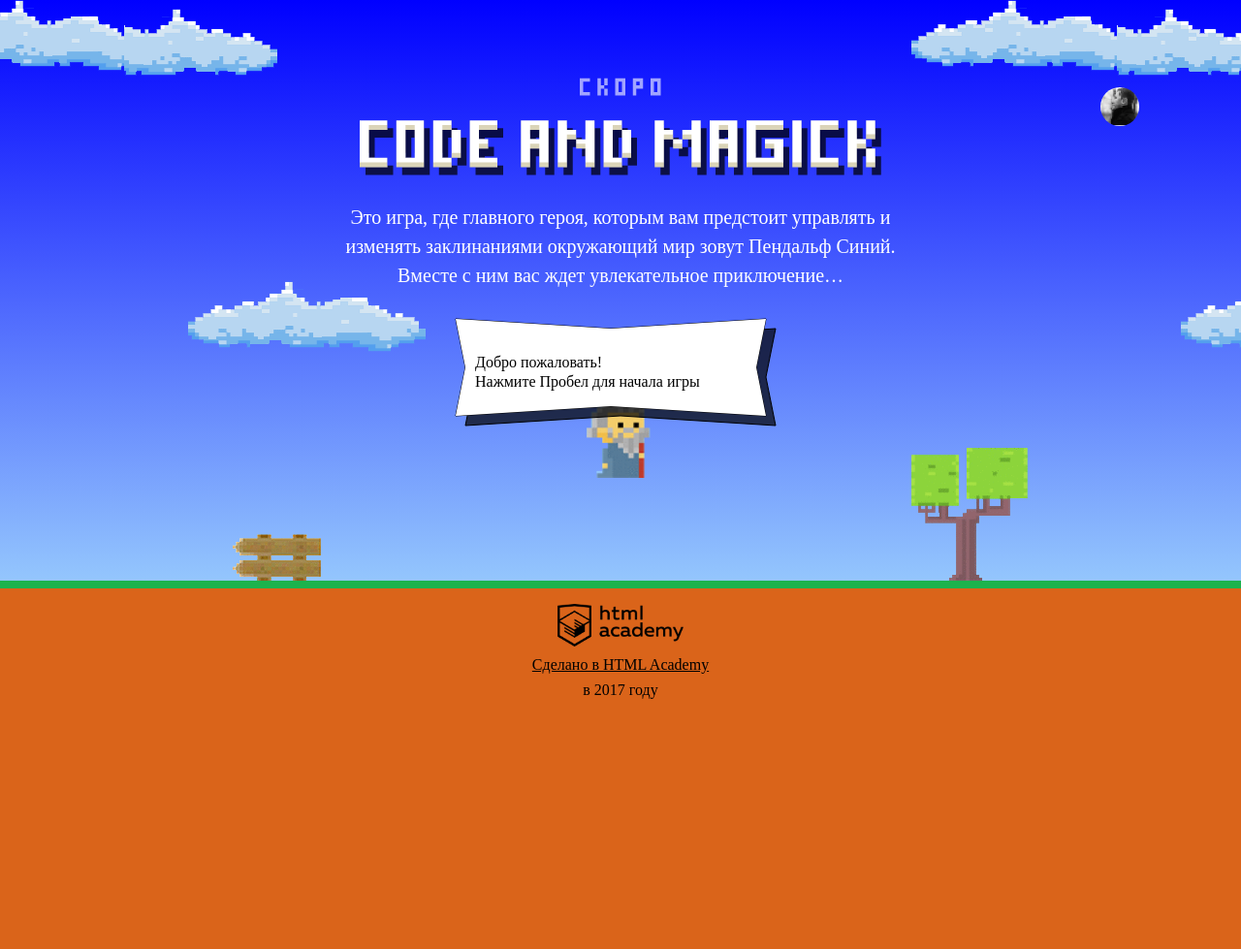
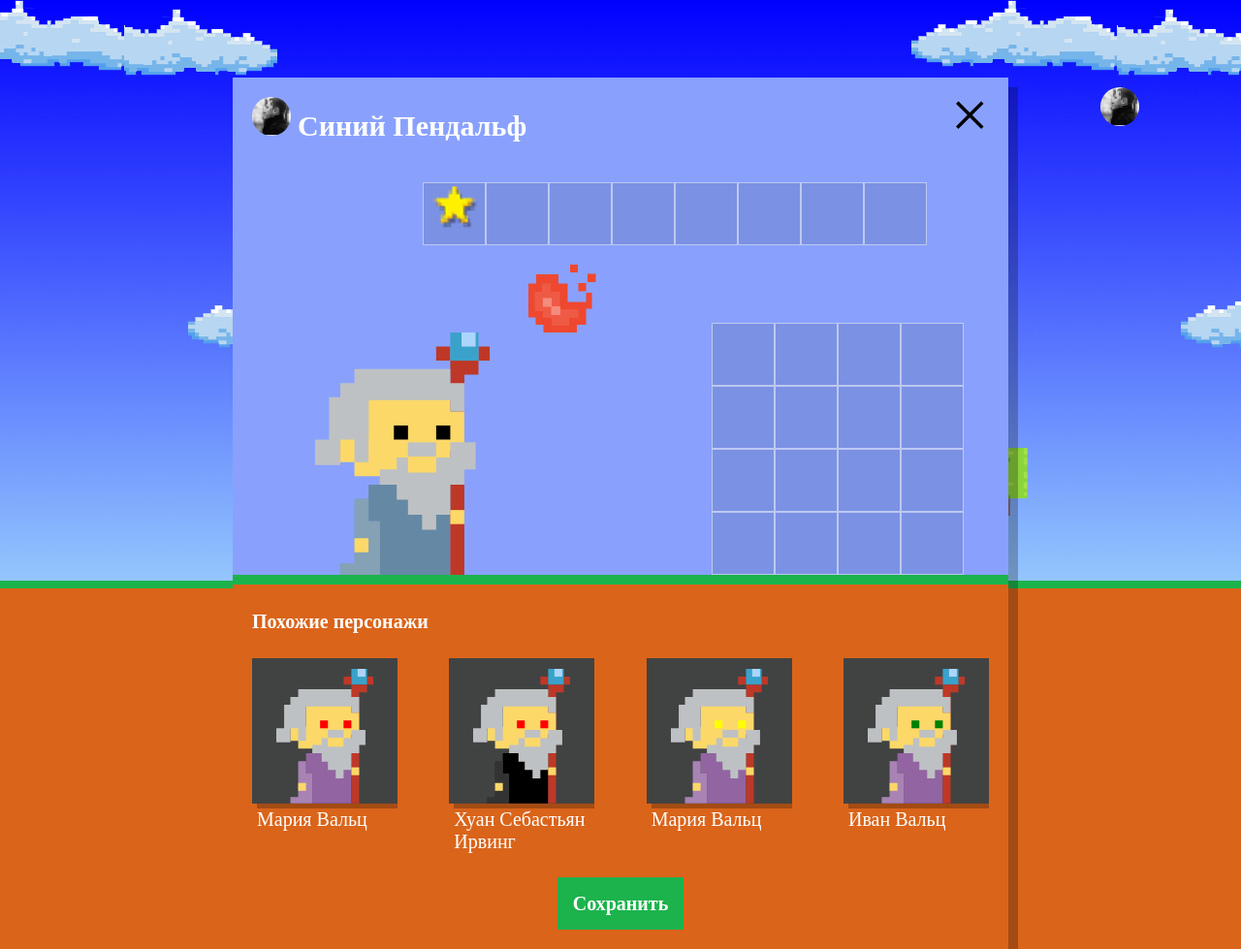
Before and after one commit to kalashnikovsb/Code-And-Magick, a website: page index.html in a window 1280 px wide. Shown: the whole page at 97% size. Before the commit the page ends 800 px from the top, so only its background shows below. Drawn offline with Linux system fonts and the light colour scheme; a web font is replaced by a local one.

Commit message:
Выполнил 4 задание

```diff
--- a/index.html
+++ b/index.html
@@ -205,8 +205,9 @@
   };
 </script>
 
+<script src="js/game.js"></script>
 <script src="js/stat.js"></script>
-<script src="js/game.js"></script>
+<script src="js/setup.js"></script>
 
 </body>
 </html>
--- /dev/null
+++ b/js/setup.js
@@ -0,0 +1,63 @@
+'use strict';
+
+var NAMES = ['Иван', 'Хуан Себастьян', 'Мария', 'Кристоф', 'Виктор', 'Юлия', 'Люпита', 'Вашингтон'];
+var SURNAMES = ['да Марья', 'Верон', 'Мирабелла', 'Вальц', 'Онопко', 'Топольницкая', 'Нионго', 'Ирвинг'];
+var COATS_COLORS = ['rgb(101, 137, 164)', 'rgb(241, 43, 107)', 'rgb(146, 100, 161)', 'rgb(56, 159, 117)', 'rgb(215, 210, 55)', 'rgb(0, 0, 0)'];
+var EYES_COLORS = ['black', 'red', 'blue', 'yellow', 'green'];
+var NUMBER_OF_WIZARDS = 4;
+var setup = document.querySelector('.setup');
+var setupSimilar = document.querySelector('.setup-similar');
+var wizardsList = document.querySelector('.setup-similar-list');
+var wizardTemplate = document.querySelector('#similar-wizard-template').content.querySelector('.setup-similar-item');
+
+var getRandomNumber = function (min, max) {
+  min = Math.ceil(min);
+  max = Math.floor(max);
+  return Math.floor(Math.random() * (max - min + 1)) + min;
+};
+
+var getRandomArrayElement = function (array) {
+  var maxIndex = array.length - 1;
+  var randomIndex = getRandomNumber(0, maxIndex);
+  return array[randomIndex];
+};
+
+var getRandomName = function (namesArray, surnamesArray) {
+  var name = getRandomArrayElement(namesArray);
+  var surname = getRandomArrayElement(surnamesArray);
+  return name + ' ' + surname;
+};
+
+var getWizardsArray = function () {
+  var wizardsArray = [];
+  for (var i = 0; i < NUMBER_OF_WIZARDS; i++) {
+    var wizardItem = {};
+    wizardItem.name = getRandomName(NAMES, SURNAMES);
+    wizardItem.coatColor = getRandomArrayElement(COATS_COLORS);
+    wizardItem.eyesColor = getRandomArrayElement(EYES_COLORS);
+    wizardsArray.push(wizardItem);
+  }
+  return wizardsArray;
+};
+
+var generateWizard = function (object) {
+  var wizardItem = wizardTemplate.cloneNode(true);
+  wizardItem.querySelector('.setup-similar-label').textContent = object.name;
+  wizardItem.querySelector('.wizard-coat').style.fill = object.coatColor;
+  wizardItem.querySelector('.wizard-eyes').style.fill = object.eyesColor;
+  return wizardItem;
+};
+
+var renderWizardsList = function (wizards) {
+  var fragment = document.createDocumentFragment();
+  for (var i = 0; i < wizards.length; i++) {
+    fragment.appendChild(generateWizard(wizards[i]));
+  }
+  wizardsList.appendChild(fragment);
+};
+
+// Основной код
+setup.classList.remove('hidden');
+setupSimilar.classList.remove('hidden');
+var wizards = getWizardsArray();
+renderWizardsList(wizards);
```
